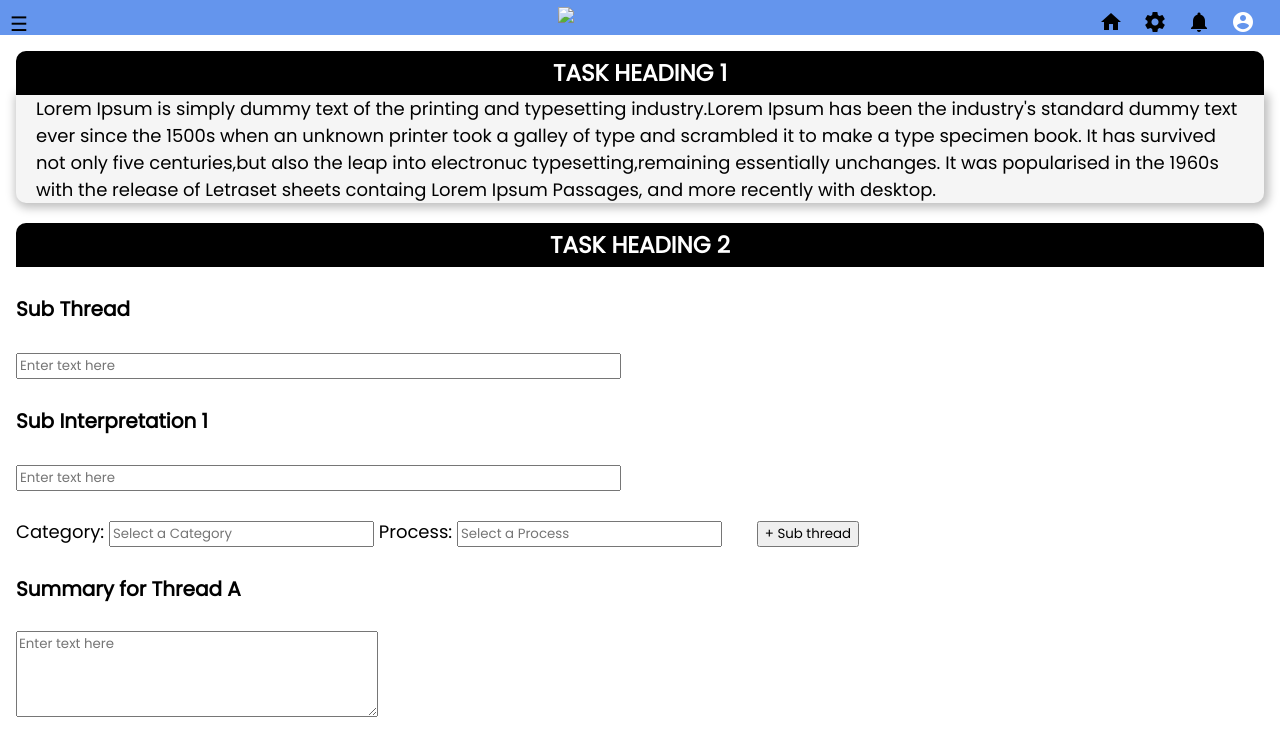
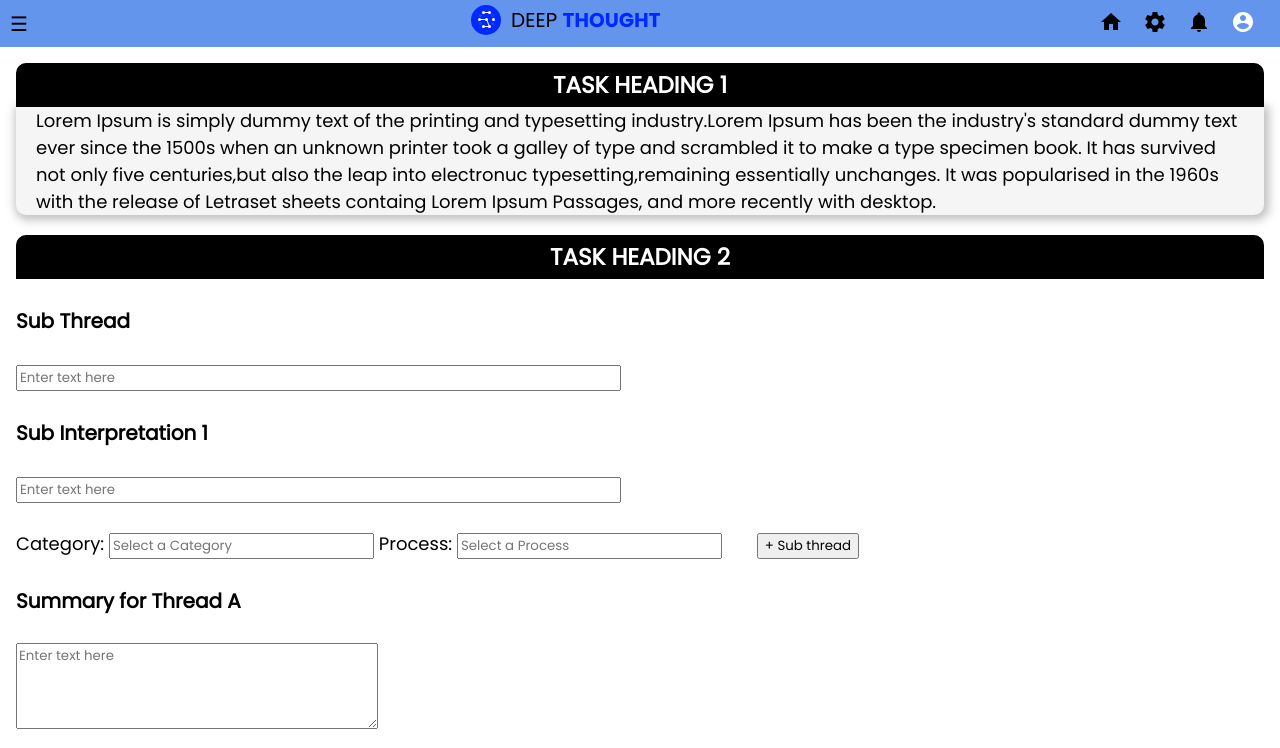
Before and after one commit to MohanKumar-2003/dt, a plain HTML site: page index.html in a window 1280 px wide. Shown: the top 748 px of the page. Drawn offline with Linux system fonts and the light colour scheme.

Commit message:
Update index.html

```diff
--- a/index.html
+++ b/index.html
@@ -13,7 +13,7 @@
 
 <body>
     <div id="navbar">
-        <img src="images/logo.svg" />
+        <img src="logo.svg" />
         <i class="material-icons" style="color:white">account_circle</i>
         <i class="material-icons">notifications</i>
         <i class="material-icons">settings</i>
```
